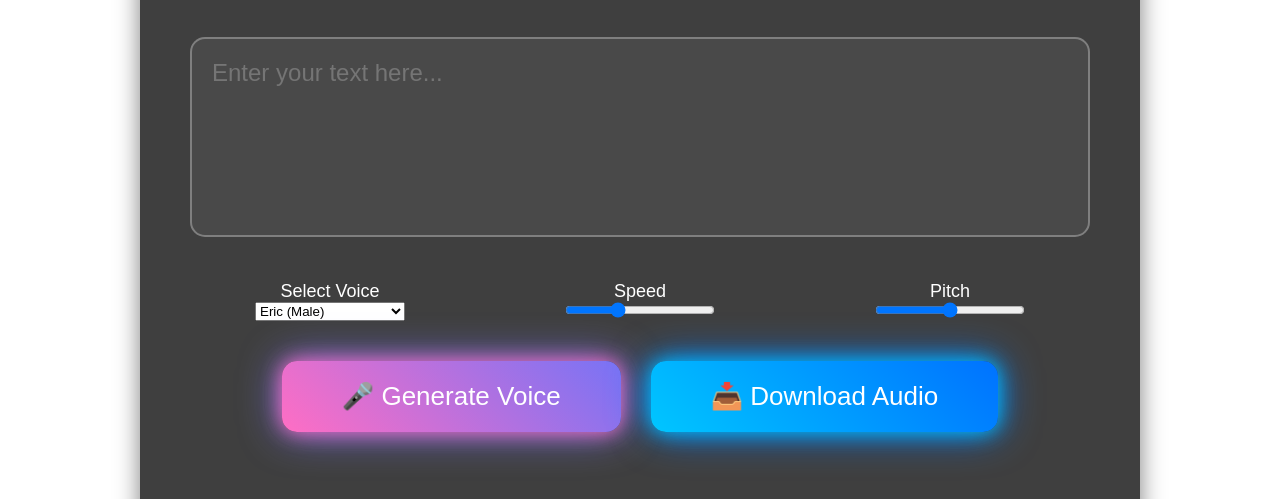
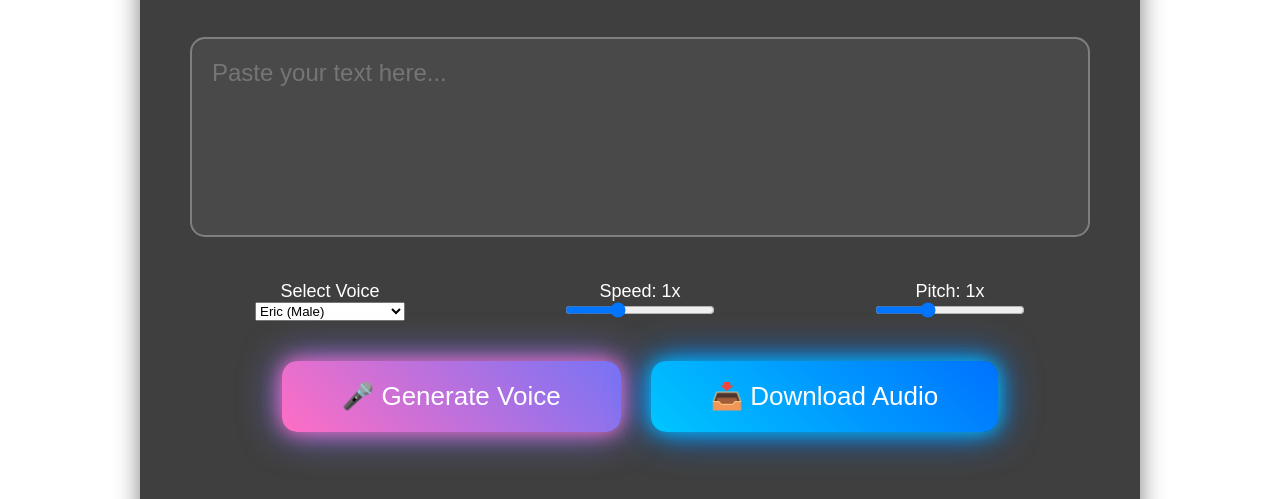
Before and after one commit to zeeshangamingforpc-dev/talkverse, a website: page index.html in a window 1280 px wide. Shown: the part 251-750 px from the top of the page. Drawn offline with Linux system fonts and the light colour scheme.

Commit message:
Update index.html

```diff
--- a/index.html
+++ b/index.html
@@ -13,10 +13,9 @@
 </nav>
 
 <div class="container">
-
   <h1 class="main-title">Text to Speech Converter 🎙️</h1>
 
-    <textarea id="textInput" placeholder="Enter your text here..."></textarea>
+  <textarea id="textInput" placeholder="Paste your text here..."></textarea>
 
   <div class="controls">
     <div class="control">
@@ -29,13 +28,13 @@
     </div>
 
     <div class="control">
-            <label for="speed">Speed</label>
+      <label for="speed">Speed: <span id="speedValue">1x</span></label>
       <input type="range" id="speed" min="0.5" max="2" step="0.1" value="1">
     </div>
 
     <div class="control">
-            <label for="pitch">Pitch</label>
-            <input type="range" id="pitch" min="0" max="2" step="0.1" value="1">
+      <label for="pitch">Pitch: <span id="pitchValue">1x</span></label>
+      <input type="range" id="pitch" min="0.5" max="2" step="0.1" value="1">
     </div>
   </div>
 
@@ -45,12 +44,9 @@
   </div>
 
   <audio id="audioPlayer" controls></audio>
-
 </div>
 
-<footer>
-    Created By Zeeshan
-</footer>
+<footer>Created By Zeeshan</footer>
 
 <script src="script.js"></script>
 </body>
```
Lines whose indentation alone changed are shown as unchanged.
